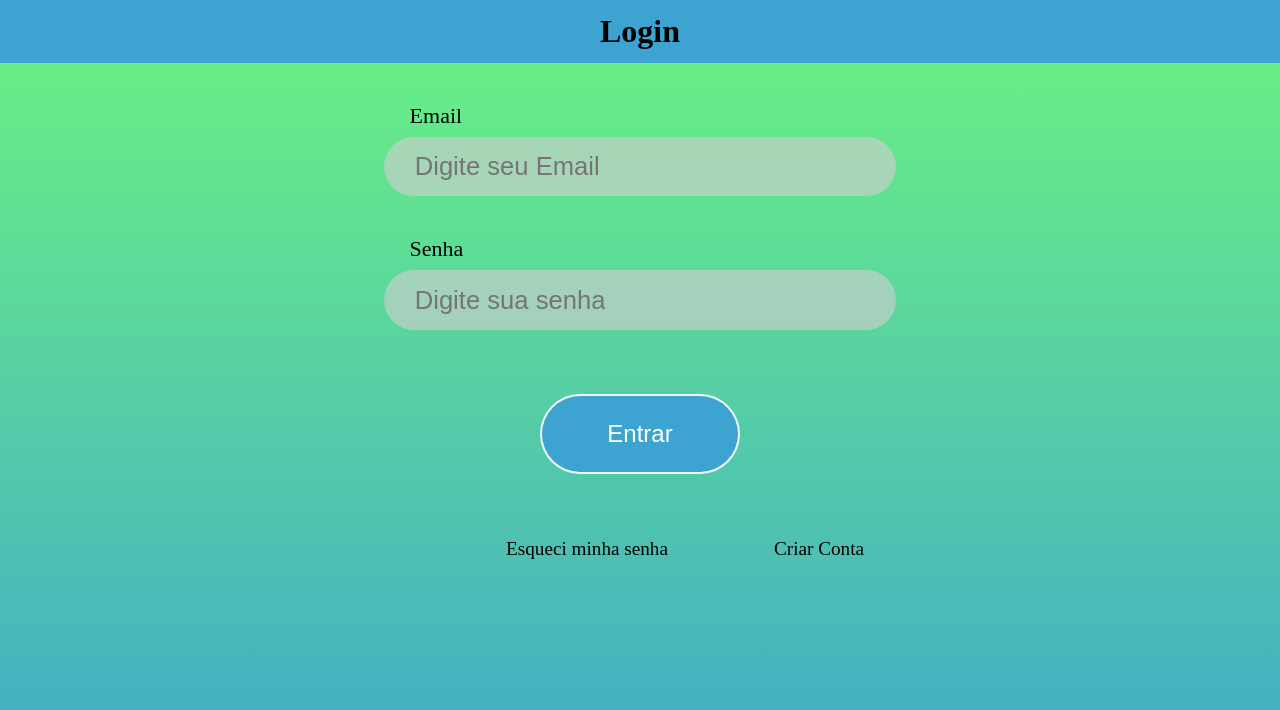
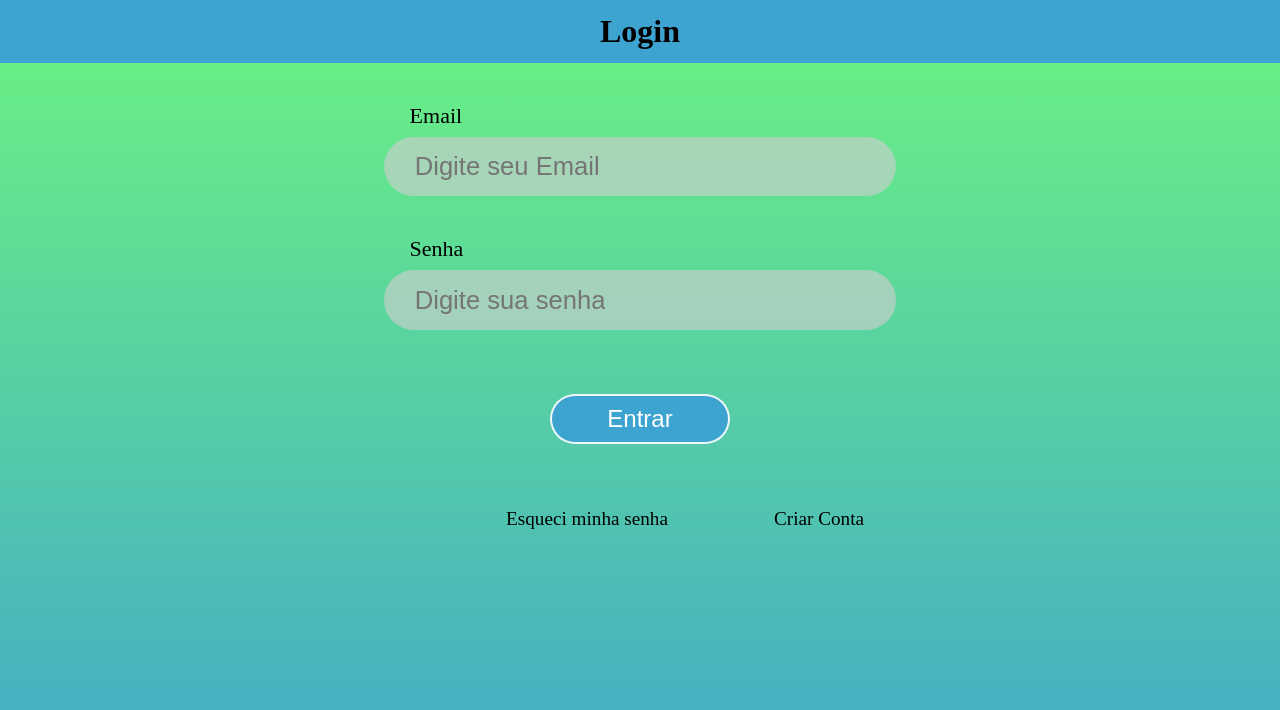
Before and after one commit to Hitz299/Challenge-2sem, a React (Vite) app in the folder atena-porto-seguro/: page /login in a window 1280 px wide. Shown: the top 710 px of the page. Built offline with nearby package versions, Linux system fonts and the light colour scheme.

Commit message:
Ajustando os media screen

```diff
--- a/atena-porto-seguro/src/components/CabecalhoInicial/CabecalhoInicial.tsx
+++ b/atena-porto-seguro/src/components/CabecalhoInicial/CabecalhoInicial.tsx
@@ -10,7 +10,7 @@ export default function CabecalhoInicial({ titulo }: CabecalhoInicialProps) {
 
       <StyledCabecalhoVerde>
         <h1>{titulo}</h1>
-        <StyledLogoPorto src="/public/logo-portoseguro.webp" alt="Logo da Porto Seguro" />
+        <StyledLogoPorto src="/logo-portoseguro.webp" alt="Logo da Porto Seguro" />
         <StylediconePerfil />
       </StyledCabecalhoVerde>
 
--- a/atena-porto-seguro/src/components/CabecalhoVerde/CabecalhoVerde.tsx
+++ b/atena-porto-seguro/src/components/CabecalhoVerde/CabecalhoVerde.tsx
@@ -1,6 +1,5 @@
-import { StyledCabecalhoVerde } from "../../style/style-tela-inicial";
+import { StyledCabecalhoVerde, StyledVoltar } from "../../style/style-tela-inicial";
 import { StyledLink } from "../../style/styledGeral";
-import { SlActionUndo } from "react-icons/sl";
 
 interface CabecalhoVerdeProps
 {
@@ -11,8 +10,13 @@ export default function CabecalhoVerde({titulo}: CabecalhoVerdeProps) {
     return (
         <>
         <StyledCabecalhoVerde>
+            <div>
+                <nav>
+            <StyledLink to = "/home"><StyledVoltar/></StyledLink>
+                </nav>
+
+            </div>
             <h1>{titulo}</h1>
-            <StyledLink to = "/home"><SlActionUndo/></StyledLink>
         </StyledCabecalhoVerde>
         </>
     )
--- a/atena-porto-seguro/src/routes/Integrantes/index.tsx
+++ b/atena-porto-seguro/src/routes/Integrantes/index.tsx
@@ -15,7 +15,7 @@ export default function Integrantes() {
 
         <IntegrantesTopo />
         <InfoIntegrantes />
-        <RodapeIntegrantes link="https://github.com/Hitz299/Challenge-2sem/tree/front" />
+        <RodapeIntegrantes/>
 
       </BgGradient>
 
--- a/atena-porto-seguro/src/style/style-tela-inicial.ts
+++ b/atena-porto-seguro/src/style/style-tela-inicial.ts
@@ -3,6 +3,15 @@ import { GrAdd, GrContact } from "react-icons/gr";
 import { IoPersonCircleOutline } from "react-icons/io5";
 import { Link } from 'react-router-dom';
 import styled from 'styled-components';
+import { SlActionUndo } from "react-icons/sl";
+
+export const StyledVoltar = styled(SlActionUndo)`
+
+width: 40px;
+height:40px;
+
+
+`
 
 export const StylediconePerfil = styled(IoPersonCircleOutline)`
 
--- a/atena-porto-seguro/src/style/styled-cadastro.ts
+++ b/atena-porto-seguro/src/style/styled-cadastro.ts
@@ -76,12 +76,11 @@ export const StyledRepositorioContainer = styled.div`
 
     }
 
-    @media screen and (max-width: 761px) {
-
-    font-size: 1vw;
+    @media screen and (max-width: 4400px) {
+    font-size: 2vw;
 
     & img {
-      width: 3vw;
+      width: 5vw;
     }
   }
 
@@ -92,14 +91,15 @@ export const StyledRepositorioContainer = styled.div`
     & img {
       width: 4vw;
     }
-  }
 
-    @media screen and (max-width: 4400px) {
-    font-size: 2vw;
+    @media screen and (max-width: 761px) {
+
+    font-size: 1vw;
 
     & img {
-      width: 5vw;
+      width: 3vw;
     }
+  }
   }
 
 `;
--- a/atena-porto-seguro/src/style/styled-funcionalidades.ts
+++ b/atena-porto-seguro/src/style/styled-funcionalidades.ts
@@ -15,9 +15,12 @@ export const StyledGradient = styled.div`
     position: fixed;
     `;
 
+
+
 export const StyledChatContainer = styled.div`
 display: flex;
 flex-direction: column;
+
 align-items: center;
 height: 90vh;
 width: 60vw;
--- a/atena-porto-seguro/src/style/styledGeral.ts
+++ b/atena-porto-seguro/src/style/styledGeral.ts
@@ -44,15 +44,15 @@ export const StyledContainerEntrada = styled.div`
     margin-left: 5%;
     margin-top: 5vh;
 
-   @media screen and (max-height: 741px) {
-     font-size: 20px;
-  }
-
-  @media screen and (max-height: 4400px) {
+  @media screen and (max-width: 4400px) {
      font-size: 22px;
   }
   }
 
+
+   @media screen and (max-width: 741px) {
+     font-size: 20px;
+  }
 
 `;
 
@@ -63,7 +63,7 @@ export const StyledLi = styled.li`
 
 export const StyledButton = styled.button`
   display: block;
-  padding: 0.4vw;
+  padding: 0.2vw;
   background-color: #3da3d0;
   color: rgb(255, 255, 255);
   border-radius: 2em;
@@ -81,28 +81,22 @@ export const StyledButton = styled.button`
     color: black;
   }
 
-  @media screen and (max-height: 4400px) {
-     height: 80px;
-     width: 200px;
+  @media screen and (max-width: 4400px) {
+     height: 50px;
+     width: 180px;
      font-size: 1.5em;
   }
 
-  @media screen and (max-height: 741px) {
+  @media screen and (max-width: 981px) {
+    height: 50px;
+    width: 110px;
+    font-size: 30px;
+  }
+
+  @media screen and (max-width: 741px) {
      height: 40px;
      width: 100px;
-     font-size: 0.9em;
-  }
-
-  @media screen and (max-width: 761px) {
-    height: 30px;
-    width: 85px;
-    font-size: 1em;
-  }
-
-  @media screen and (max-width: 981px) {
-    height: 45px;
-    width: 110px;
-    font-size: 1em;
+     font-size: 14px;
   }
 `
 
@@ -117,6 +111,18 @@ export const StyledRodapeLink = styled.ul`
 
 
 
+    @media screen and (max-width: 1200px) {
+      row-gap: 50vw;
+    }
+
+
+    @media screen and (max-width: 876px) {
+      justify-content: center;
+      align-items: center;
+      gap: 40vw;
+    }
+
+
       @media screen and (max-width: 567px) {
       flex-direction: column;
       justify-content: center;
@@ -124,17 +130,7 @@ export const StyledRodapeLink = styled.ul`
       gap: 8vh !important;
     }
 
-    @media screen and (max-width: 1200px) {
-      row-gap: 50vw;
-    }
 
-
-
-    @media screen and (max-width: 876px) {
-      justify-content: center;
-      align-items: center;
-      gap: 40vw;
-    }
 
 `
 
```
